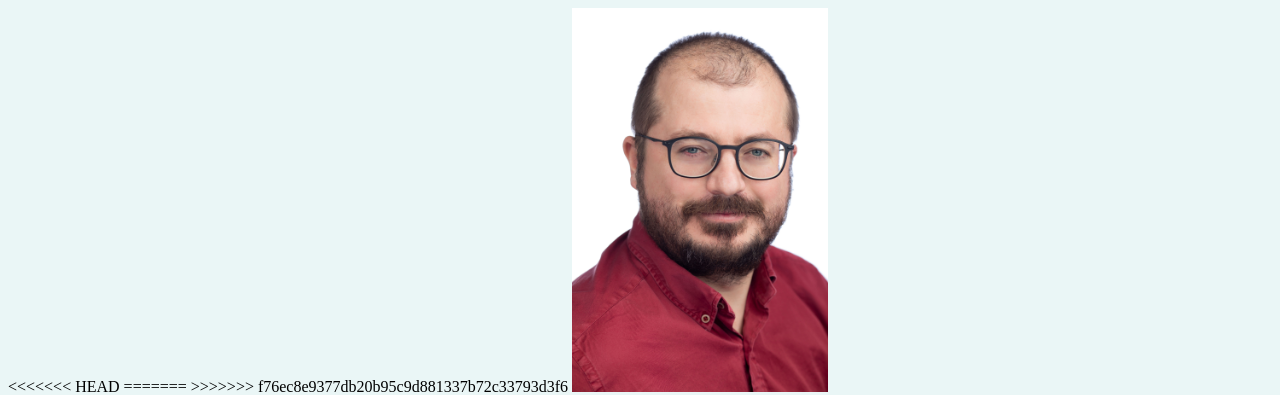
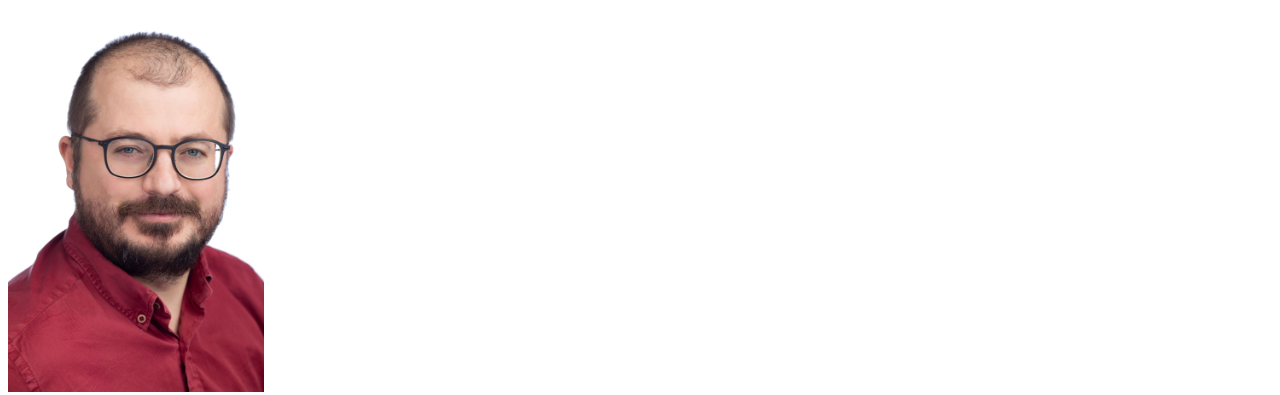
Before and after one commit to berneskaracay/personal-webpage, a plain HTML site: page index.html in a window 1280 px wide. Shown: the top 395 px of the page. Drawn offline with Linux system fonts and the light colour scheme.

Commit message:
bernes_yeni

```diff
--- a/index.html
+++ b/index.html
@@ -6,13 +6,8 @@
   <title>Bernes' Personal Site</title>
 </head>
 
-<<<<<<< HEAD
-<body style="background-color: #EAF6F6;">
-=======
 
-<body style="background-color: #EAF6F6;">
-
->>>>>>> f76ec8e9377db20b95c9d881337b72c33793d3f6
+<body style="background-color: #EAF6F;">
   <img src="images\bernes_2.jpg" alt="Bernes' Profile Picture" , width="256" height="384">
   <table>
     <tr>
```
